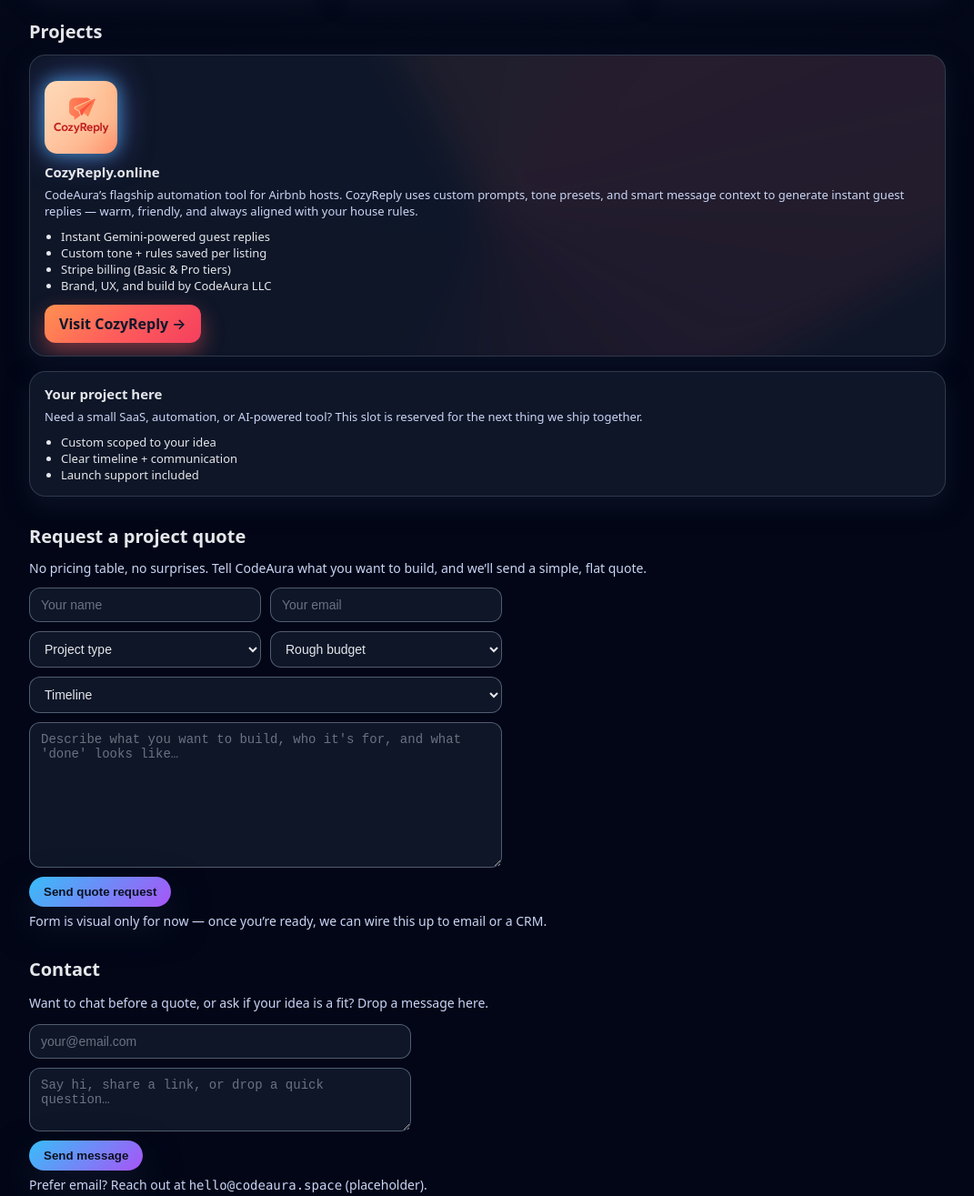
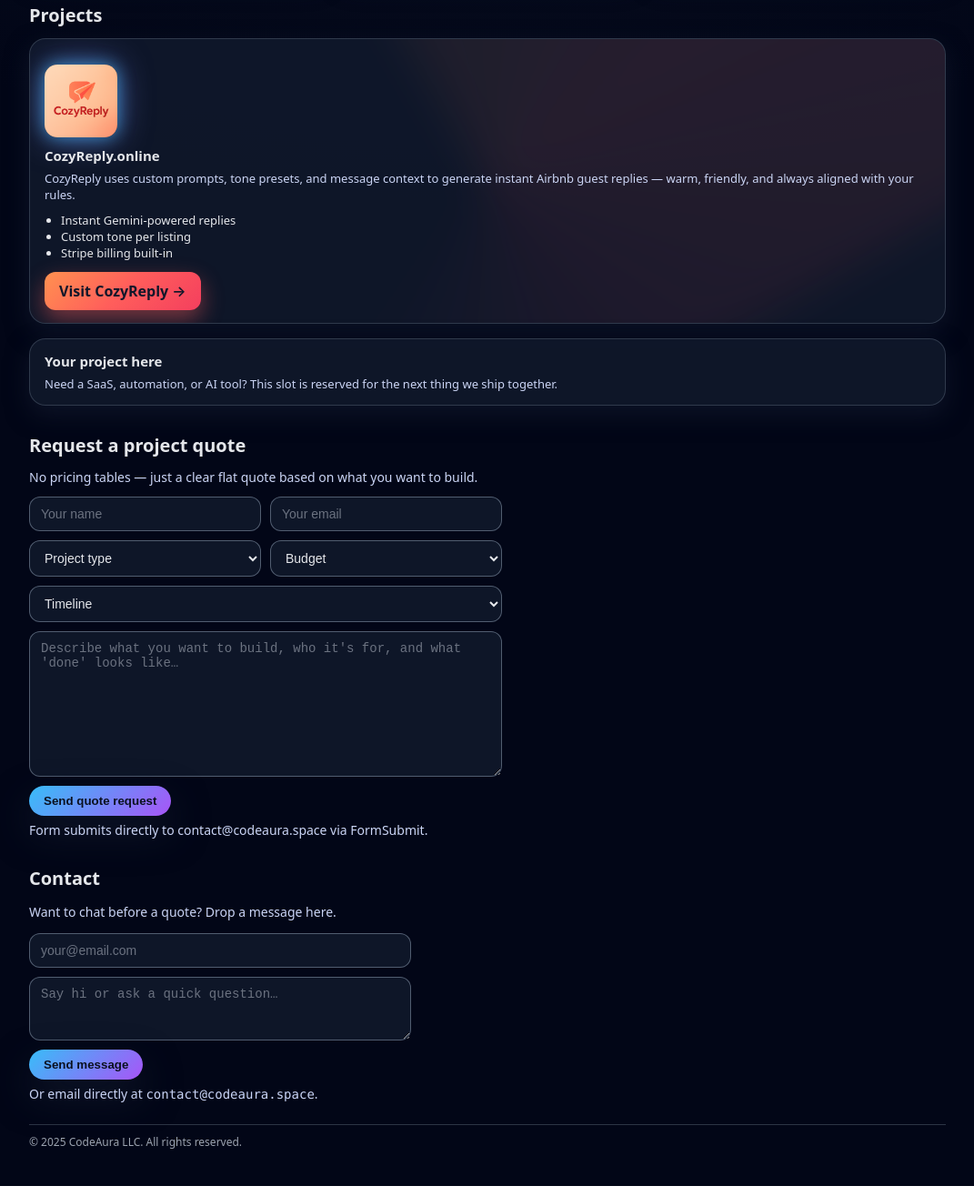
Before and after one commit to CodeAuraLLC/codeaura.space, a plain HTML site: page index.html in a window 1280 px wide. Shown: the part 945-2260 px from the top of the page at 91% size, without its empty margins (104-1175 px from the left). Drawn offline with Linux system fonts and the light colour scheme.

Commit message:
Add files via upload

```diff
--- a/index.html
+++ b/index.html
@@ -106,7 +106,7 @@
         </div>
       </section>
 
-      <!-- Services section -->
+      <!-- Services -->
       <section id="services" class="section animate-in delay-1">
         <h2>Services</h2>
         <p class="section-lead">
@@ -125,99 +125,97 @@
             <h3>Automation & AI</h3>
             <p>
               Gemini-powered tools, message generators, content workflows, and
-              Stripe-connected automations that quietly work in the background.
+              Stripe-connected automations.
             </p>
           </div>
           <div class="card">
             <h3>Brand & Frontend</h3>
             <p>
               Modern, neon-aura landing pages, branding systems, and UI that
-              makes your product feel premium from day one.
+              makes your product feel premium.
             </p>
           </div>
         </div>
       </section>
 
-      <!-- Projects / Portfolio section -->
+      <!-- Projects -->
       <section id="projects" class="section animate-in">
         <h2>Projects</h2>
 
-        <!-- CozyReply Project Card -->
         <div class="project-card cozyreply-card">
           <img
             src="cozyreply-logo.png"
             class="cozyreply-logo"
             alt="CozyReply logo"
           />
-
           <h3>CozyReply.online</h3>
           <p>
-            CodeAura’s flagship automation tool for Airbnb hosts. CozyReply uses
-            custom prompts, tone presets, and smart message context to generate
-            instant guest replies — warm, friendly, and always aligned with
-            your house rules.
+            CozyReply uses custom prompts, tone presets, and message context to
+            generate instant Airbnb guest replies — warm, friendly, and always
+            aligned with your rules.
           </p>
 
           <ul>
-            <li>Instant Gemini-powered guest replies</li>
-            <li>Custom tone + rules saved per listing</li>
-            <li>Stripe billing (Basic & Pro tiers)</li>
-            <li>Brand, UX, and build by CodeAura LLC</li>
+            <li>Instant Gemini-powered replies</li>
+            <li>Custom tone per listing</li>
+            <li>Stripe billing built-in</li>
           </ul>
 
-          <a href="https://cozyreply.online" target="_blank" class="project-btn">
+          <a href="https://cozyreply.online" class="project-btn" target="_blank">
             Visit CozyReply →
           </a>
         </div>
 
-        <!-- Placeholder for future projects -->
         <div class="project-card animate-in delay-1">
           <h3>Your project here</h3>
           <p>
-            Need a small SaaS, automation, or AI-powered tool? This slot is
-            reserved for the next thing we ship together.
+            Need a SaaS, automation, or AI tool? This slot is reserved for the
+            next thing we ship together.
           </p>
-          <ul>
-            <li>Custom scoped to your idea</li>
-            <li>Clear timeline + communication</li>
-            <li>Launch support included</li>
-          </ul>
         </div>
       </section>
 
-      <!-- Request a Quote (instead of pricing) -->
+      <!-- Quote -->
       <section id="quote" class="section quote animate-in">
         <h2>Request a project quote</h2>
         <p class="section-lead">
-          No pricing table, no surprises. Tell CodeAura what you want to build,
-          and we’ll send a simple, flat quote.
+          No pricing tables — just a clear flat quote based on what you want to
+          build.
         </p>
 
-        <form class="quote-form">
+        <!-- UPDATED QUOTE FORM BELOW -->
+        <form
+          class="quote-form"
+          action="https://formsubmit.co/contact@codeaura.space"
+          method="POST"
+        >
+          <input type="hidden" name="_subject" value="New project quote from CodeAura" />
+          <input type="hidden" name="_template" value="table" />
+
           <div class="field-row">
-            <input type="text" placeholder="Your name" required />
-            <input type="email" placeholder="Your email" required />
+            <input type="text" name="name" placeholder="Your name" required />
+            <input type="email" name="email" placeholder="Your email" required />
           </div>
 
           <div class="field-row">
-            <select required>
+            <select name="project_type" required>
               <option value="">Project type</option>
               <option value="saas">SaaS / web app</option>
-              <option value="automation">Automation / AI workflow</option>
-              <option value="landing">Landing page & branding</option>
+              <option value="automation">Automation / AI</option>
+              <option value="landing">Landing page</option>
               <option value="other">Something else</option>
             </select>
-            <select required>
-              <option value="">Rough budget</option>
+            <select name="budget" required>
+              <option value="">Budget</option>
               <option value="under1k">Under $1,000</option>
               <option value="1-3k">$1,000 – $3,000</option>
-              <option value="3-5k">$1,000 – $3,000</option>
+              <option value="3-5k">$3,000 – $5,000</option>
               <option value="5kplus">$5,000+</option>
             </select>
           </div>
 
           <div class="field-row">
-            <select required>
+            <select name="timeline" required>
               <option value="">Timeline</option>
               <option value="asap">ASAP (2–3 weeks)</option>
               <option value="month">This month</option>
@@ -226,6 +224,7 @@
           </div>
 
           <textarea
+            name="project_details"
             rows="4"
             placeholder="Describe what you want to build, who it's for, and what 'done' looks like…"
           ></textarea>
@@ -234,8 +233,7 @@
         </form>
 
         <p class="contact-note">
-          Form is visual only for now — once you’re ready, we can wire this up
-          to email or a CRM.
+          Form submits directly to contact@codeaura.space via FormSubmit.
         </p>
       </section>
 
@@ -243,22 +241,30 @@
       <section id="contact" class="section contact animate-in">
         <h2>Contact</h2>
         <p>
-          Want to chat before a quote, or ask if your idea is a fit? Drop a
-          message here.
+          Want to chat before a quote? Drop a message here.
         </p>
 
-        <form class="contact-form">
-          <input type="email" placeholder="your@email.com" required />
+        <!-- UPDATED CONTACT FORM BELOW -->
+        <form
+          class="contact-form"
+          action="https://formsubmit.co/contact@codeaura.space"
+          method="POST"
+        >
+          <input type="hidden" name="_subject" value="New contact form message (CodeAura)" />
+          <input type="hidden" name="_template" value="table" />
+
+          <input type="email" name="email" placeholder="your@email.com" required />
           <textarea
-            placeholder="Say hi, share a link, or drop a quick question…"
+            name="message"
+            placeholder="Say hi or ask a quick question…"
             rows="3"
           ></textarea>
           <button type="submit">Send message</button>
         </form>
 
         <p class="contact-note">
-          Prefer email? Reach out at
-          <span class="contact-email">hello@codeaura.space</span> (placeholder).
+          Or email directly at
+          <span class="contact-email">contact@codeaura.space</span>.
         </p>
       </section>
 
@@ -270,7 +276,6 @@
     </div>
 
     <script>
-      // Footer year
       document.getElementById("year").textContent = new Date().getFullYear();
 
       // Scroll animations
```
